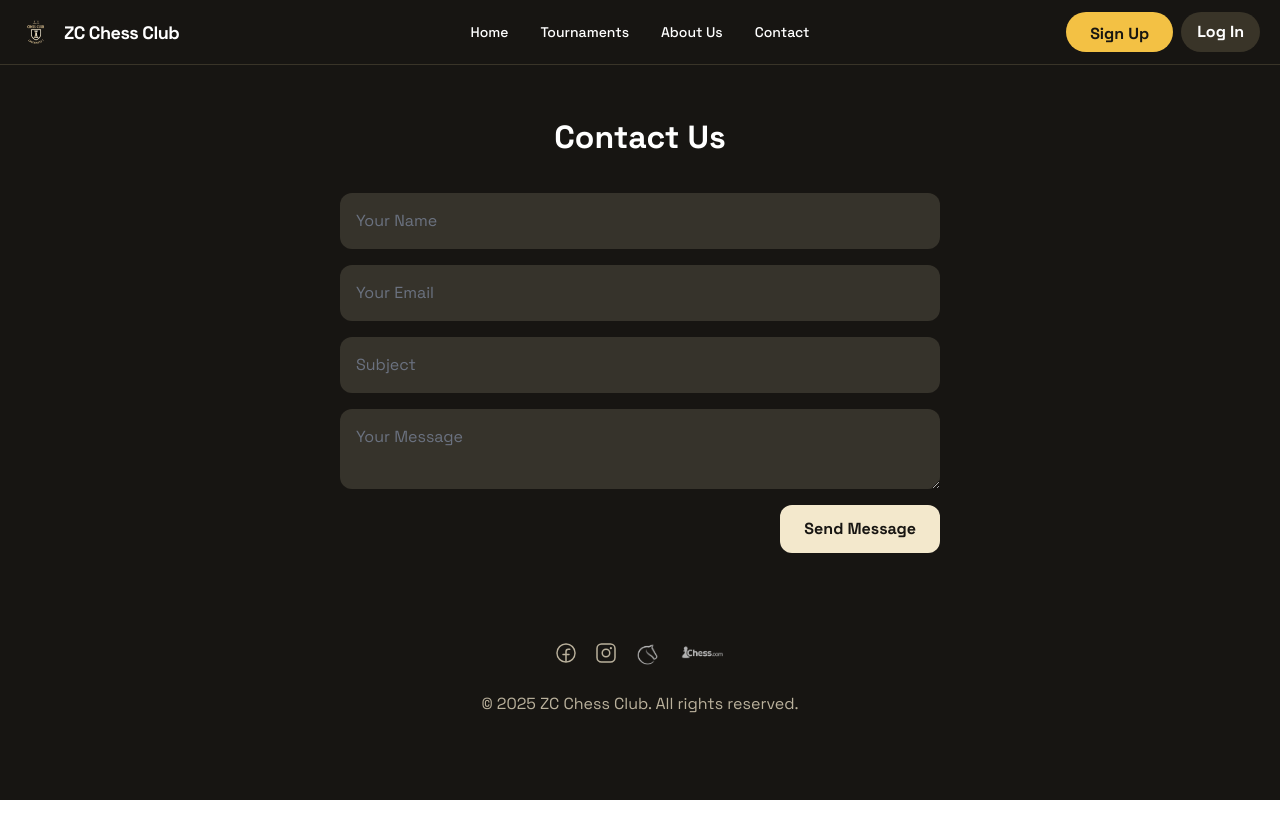
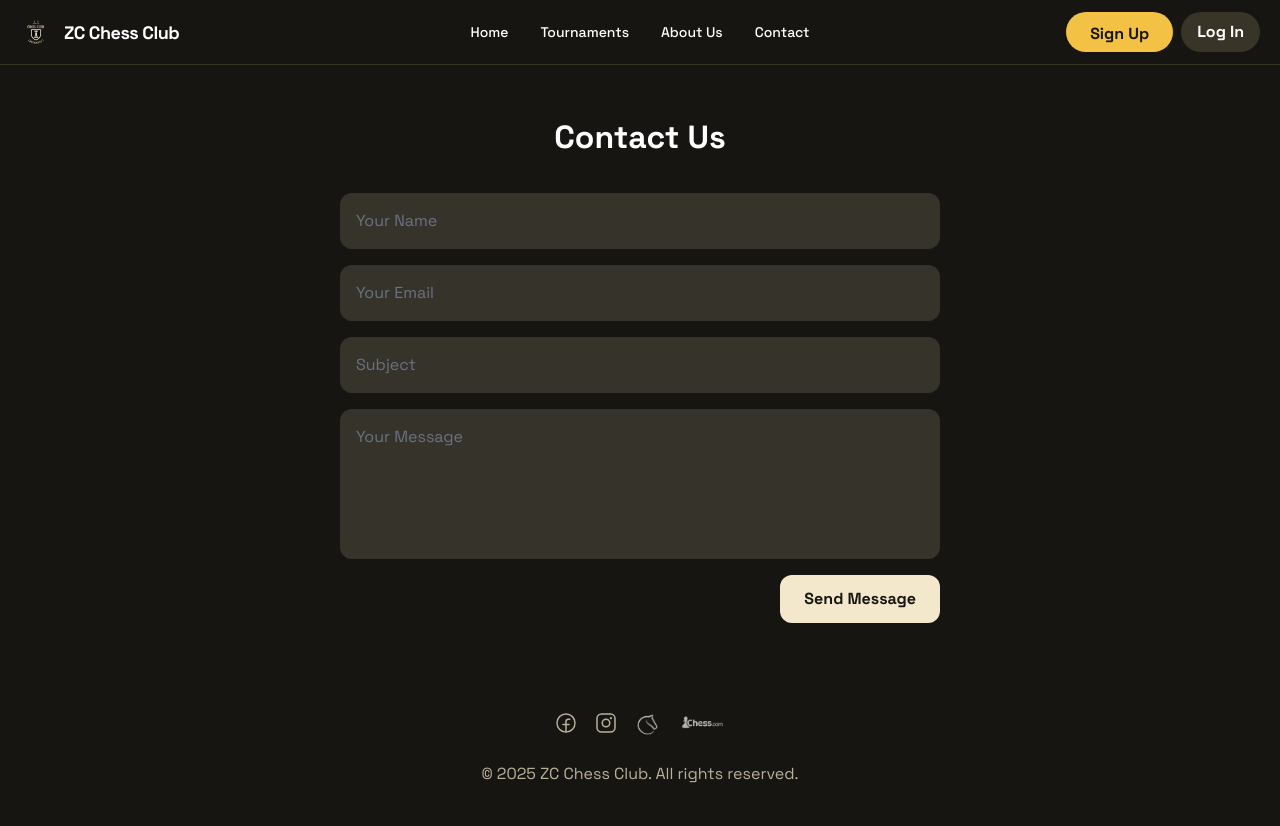
Before and after one commit to Bosy-Ayman/ZC-Chess-Club-WebApp, a React (Create React App) app in the folder my-app/: page /contact in a window 1280 px wide. Before the commit the page ends 800 px from the top, so only its background shows below. Built offline with nearby package versions, Linux system fonts and the light colour scheme.

Commit message:
Update ContactUs.css

```diff
--- a/my-app/src/pages/ContactUs.css
+++ b/my-app/src/pages/ContactUs.css
@@ -40,11 +40,16 @@
   font-size: 1rem;
 }
 
-/* .contact-container .form-textarea {
+.contact-container .form-textarea {
   background-color: #36332b;
   min-height: 150px;
   resize: none;
-} */
+   color: #f3e8cc;
+  padding: 1rem;
+  border-radius: 0.75rem;
+  border: none;
+  font-size: 1rem;
+}
 
 /* Submit Button */
 .contact-container .send-button {
```
